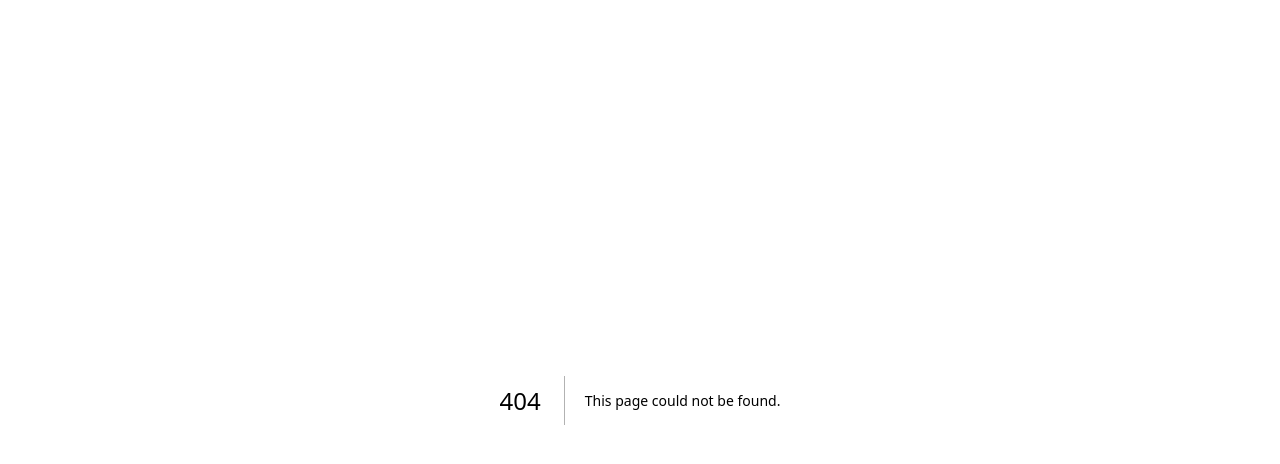
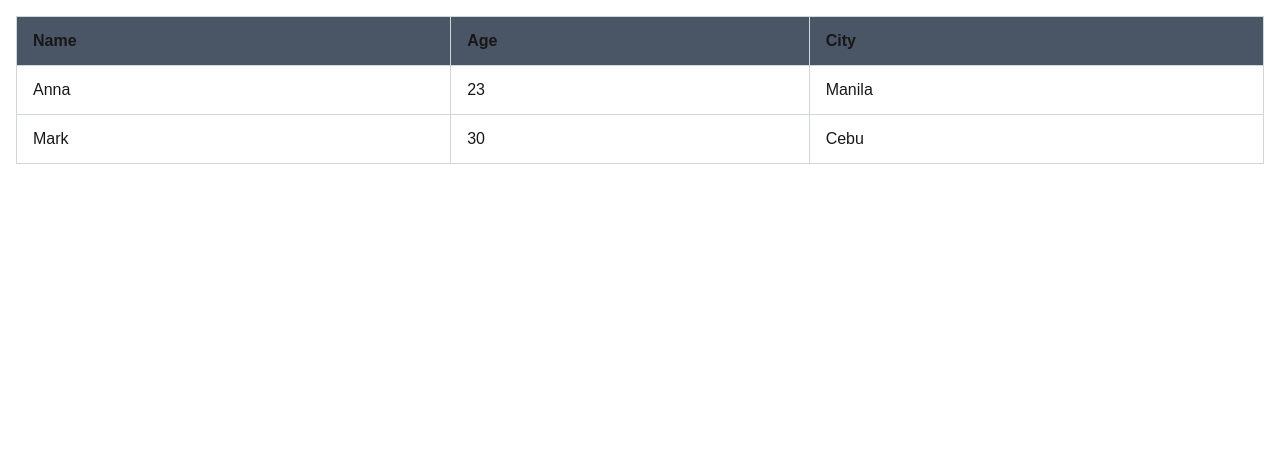
Before and after one commit to Yukitooo/ai_itenerary, a Next.js app: page /pages/generatePage in a window 1280 px wide. Before the commit this address had no page. Shown: the top 464 px of the page. Built offline with nearby package versions, Linux system fonts and the light colour scheme.

Commit message:
added table

```diff
--- /dev/null
+++ b/app/pages/generatePage/page.tsx
@@ -0,0 +1,46 @@
+import React from 'react'
+import Table from './Table'
+
+ const data = [
+    { name: "Anna", age: 23, city: "Manila" },
+    { name: "Mark", age: 30, city: "Cebu" },
+  ];
+function page() {
+  return (
+      <div className="w-full p-4 box-border">
+      <table className="w-full border-collapse">
+        <thead>
+          <tr className="bg-gray-600">
+            <th className="border border-gray-300 px-4 py-3 text-left">
+              Name
+            </th>
+            <th className="border border-gray-300 px-4 py-3 text-left">
+              Age
+            </th>
+            <th className="border border-gray-300 px-4 py-3 text-left">
+              City
+            </th>
+          </tr>
+        </thead>
+
+        <tbody>
+          {data.map((item, index) => (
+            <tr key={index} className="hover:bg-gray-50">
+              <td className="border border-gray-300 px-4 py-3">
+                {item.name}
+              </td>
+              <td className="border border-gray-300 px-4 py-3">
+                {item.age}
+              </td>
+              <td className="border border-gray-300 px-4 py-3">
+                {item.city}
+              </td>
+            </tr>
+          ))}
+        </tbody>
+      </table>
+    </div>
+  )
+}
+
+export default page
```
